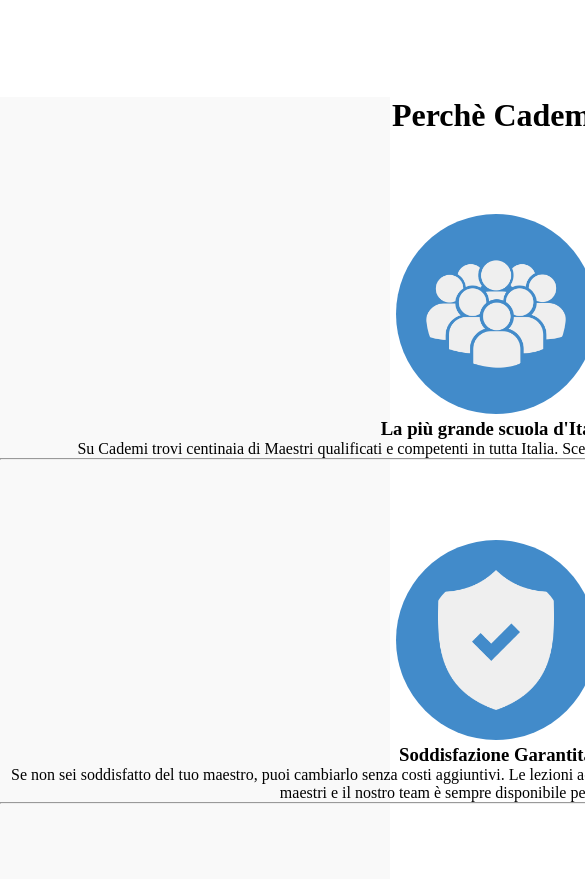
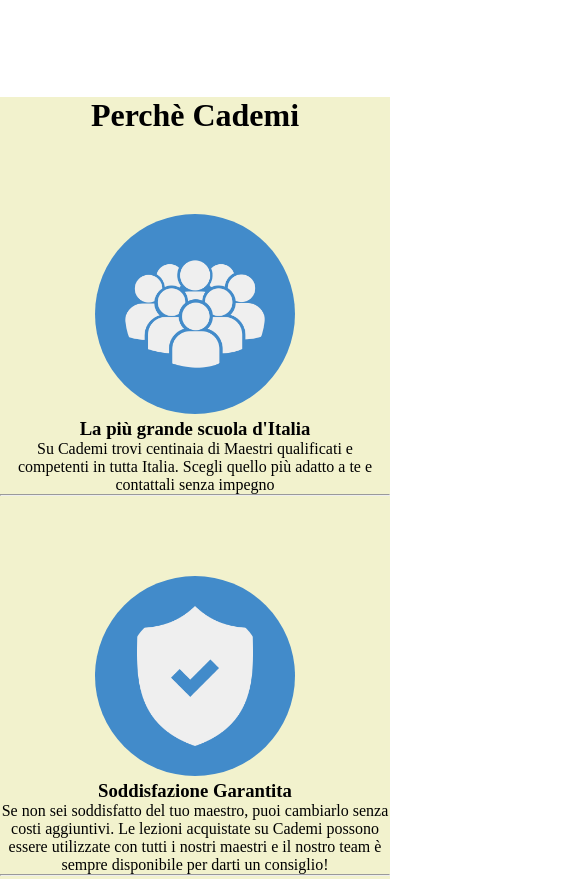
Before and after one commit to parix1999/html-css-resp-wannabe, a plain HTML site: page index.html in a window 390 px wide. Shown: the part 1615-2494 px from the top of the page, 585 px wide, since content can reach past the window. Drawn offline with Linux system fonts and the light colour scheme.

Commit message:
responsive-3.0

```diff
--- a/style.css
+++ b/style.css
@@ -115,5 +115,10 @@ img {
     text-align:center;
     width: 100%;
   }
-
+  /* terza parte why */
+  #why .row{
+    background-color:#f2f2cd;
+    text-align:center;
+    width:100%;
+  }
 }
```
